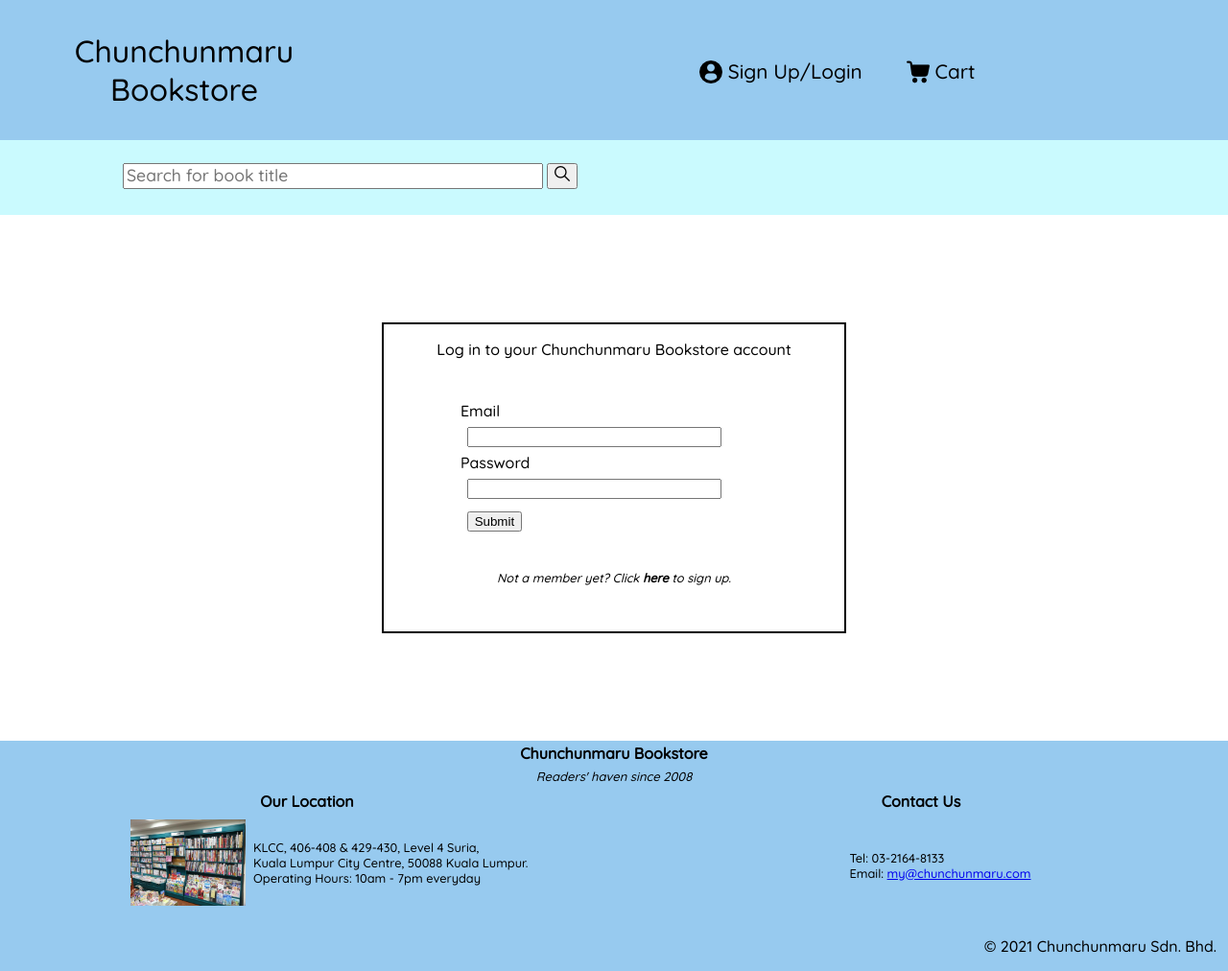
After one commit to adizafri2000/Online-Bookstore-System, a PHP site: page /login.php in a window 1280 px wide. The commit adds this page. Shown: the whole page at 96% size. Run offline with PHP 8.4, Linux system fonts and the light colour scheme.

Commit message:
Created Login.php
login function done i guess

```diff
--- a/headerNoLogin.inc.php
+++ b/headerNoLogin.inc.php
@@ -10,8 +10,8 @@
       <div id="header-widgets">
          <nav>
             <ul>
-               <li><a href="#"><img src="images/icons/user-24.png"> Sign Up/Login</a></li>
-               <li><a href="#">
+               <li><a href="login.php"><img src="images/icons/user-24.png"> Sign Up/Login</a></li>
+               <li><a href="login.php">
                   <img src="images/icons/cart-24.png"> Cart
                   <span id="cart-total-item"></span>
                </a></li>
--- /dev/null
+++ b/login.css
@@ -0,0 +1,43 @@
+html{
+    font-family: 'Quicksand', sans-serif;
+}
+
+#login-form-area{
+    border: 2px solid black;
+    width: 30em;
+    height: 20em;
+    margin: 7em auto;
+}
+
+#form-title{
+    font-size: 1em;
+    text-align: center;
+    height: 2em;
+    padding: 1em;
+}
+
+#real-form{
+    padding: 1em;
+}
+
+#real-form form{
+    width: 20em;
+    height: 10em;
+    margin: auto;
+}
+
+#real-form form input{
+    margin: 0.5em;
+}
+
+#signuptext{
+    font-size: 0.8em;
+    text-align: center;
+    font-style: italic;
+}
+
+#signuptext a{
+    text-decoration: none;
+    color: black;
+    font-weight: bold;
+}
--- /dev/null
+++ b/login.php
@@ -0,0 +1,34 @@
+<!DOCTYPE html>
+<html>
+    <head>
+    <meta charset="utf-8">
+      <meta name="viewport" content="width=device-width, initial-scale=1.0">
+      <title>Chunchunmaru Bookstore</title>
+
+      <link rel="preconnect" href="https://fonts.gstatic.com">
+      <link href="https://fonts.googleapis.com/css2?family=Quicksand:wght@500&display=swap" rel="stylesheet">
+      <link href="reset.css" rel="stylesheet">
+      <link href="login.css" rel="stylesheet">
+    </head>
+    <body>
+        <header><?php include "headerNoLogin.inc.php"; ?></header>
+
+        <div id="login-form-area">
+            <div id="form-title">
+                <p>Log in to your Chunchunmaru Bookstore account</p>
+            </div>
+            <div id="real-form">
+                <form action="home.php" method="POST">
+                    Email<br>
+                    <input type="text" size="30" name="userEmail" /><br>
+                    Password<br>
+                    <input type="password" size="30" name="userPwd"/><br>
+                    <input type="submit" />
+                </form>
+            </div>
+            <p id="signuptext">Not a member yet? Click <a href="signup.php">here</a> to sign up.</p>
+        </div>
+
+        <footer><?php include "footer.inc.php"; ?></footer>
+    </body>
+</html>
```
Also changed, not shown: genre-navigation-bar.php (added, +20 -0 lines), genre-navigation.css (added, +52 -0 lines), home.php (renamed from homeNoLogin.php, +15 -18 lines), homestyle.css (+0 -49 lines), searchresults.php (added, +13 -0 lines), searchresults.css (added), signup.php (added).
